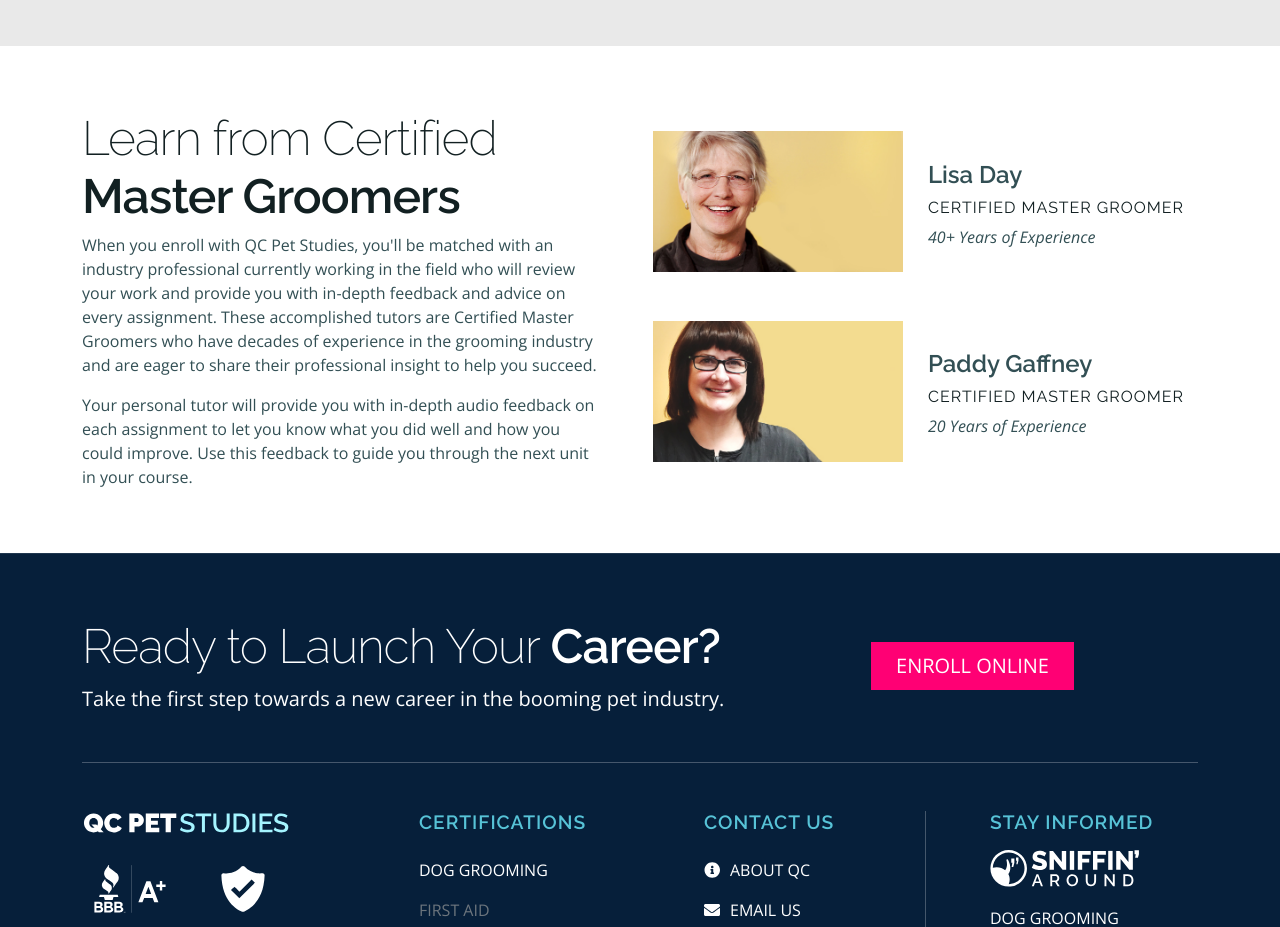
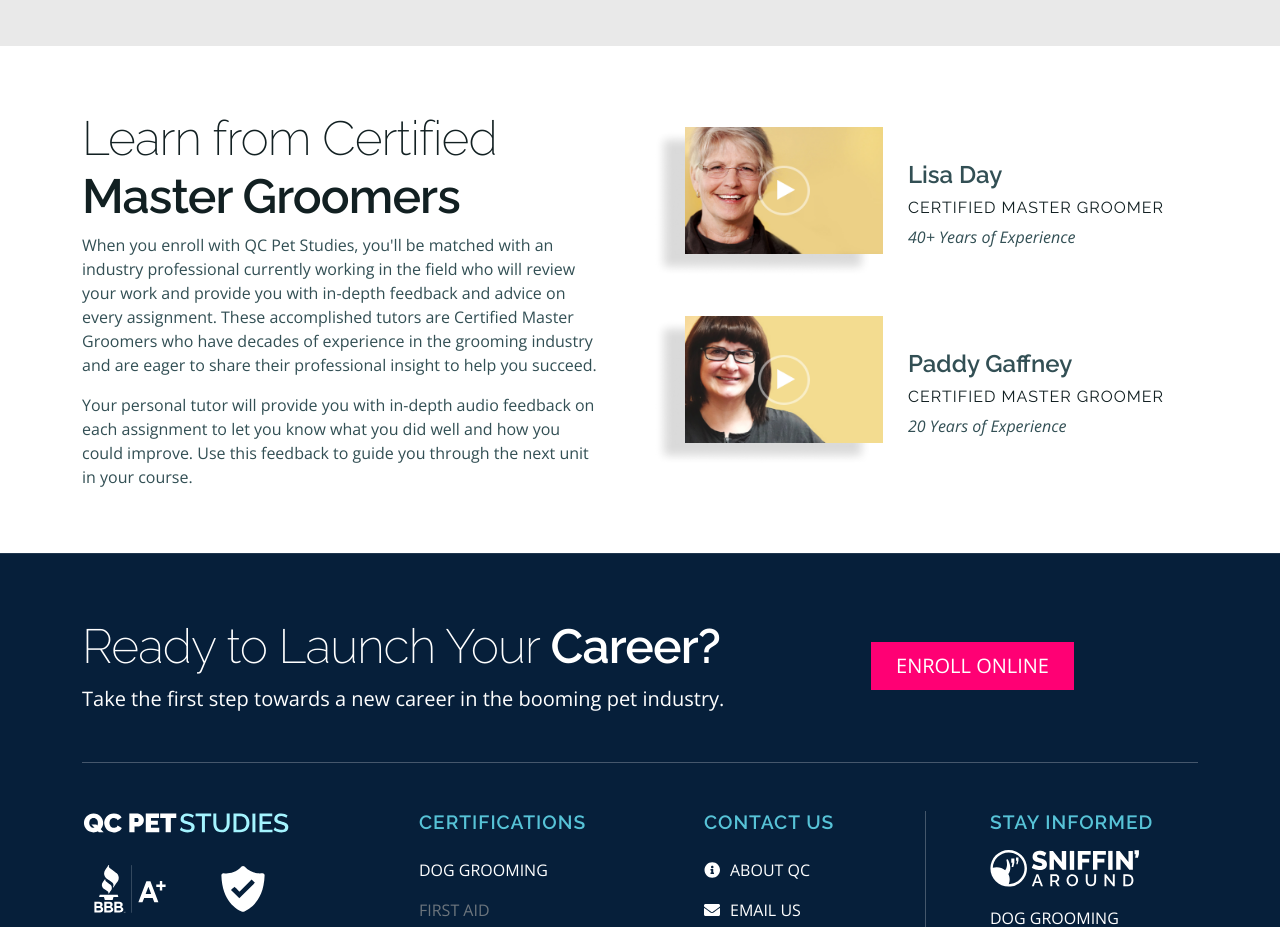
Before and after one commit to QCCareerSchool-Org/www.qcpetstudies.com, a Next.js app: page /dog-grooming-courses/dog-grooming in a window 1280 px wide. Shown: the part 3820-4747 px from the top of the page. Built offline with nearby package versions, Linux system fonts and the light colour scheme; no server answers.

Commit message:
- updated video thumbnail

```diff
--- a/src/pages/dog-grooming-courses/dog-grooming/index.tsx
+++ b/src/pages/dog-grooming-courses/dog-grooming/index.tsx
@@ -19,10 +19,10 @@ import DogGroomingBackground from '../../../images/backgrounds/dog-grooming.jpg'
 import DogCourseMaterialsImage from '../../../images/dg-course-materials-manuals-kit-white.jpg';
 import GroomingKitDetailImage from '../../../images/grooming-kit-details.jpg';
 import CertificationGoldImage from '../../../images/IDGP-certification-gold.svg';
-import MasterGroomerLisaImage from '../../../images/lisa-video-thumbnail.jpg';
+import MasterGroomerLisaImage from '../../../images/lisa-video-thumbnail.png';
 import MovieClapperImage from '../../../images/movie-clapper.svg';
 import OutlineImage from '../../../images/outline.svg';
-import MasterGroomerPaddyImage from '../../../images/paddy-video-thumbnail.jpg';
+import MasterGroomerPaddyImage from '../../../images/paddy-video-thumbnail.png';
 import PlayBtnImage from '../../../images/play-btn.svg';
 import { formatPrice } from '../../../lib/formatPrice';
 
@@ -209,7 +209,7 @@ const DogGroomingPage: NextPage = () => {
             <div className="col-12 col-lg-6 d-flex flex-column justify-content-around">
               <div className="d-flex align-items-center">
                 <div className="me-4">
-                  <button onClick={lisaPopupToggle} className="btn btn-link"><Image src={MasterGroomerLisaImage} alt="Master Groomer Lisa" width="250" height="141" /></button>
+                  <button onClick={lisaPopupToggle} className="btn btn-link"><Image src={MasterGroomerLisaImage} alt="Master Groomer Lisa" width="230" height="150" /></button>
                 </div>
                 <div className="d-flex flex-column">
                   <h3>Lisa Day</h3>
@@ -220,7 +220,7 @@ const DogGroomingPage: NextPage = () => {
               {!lgOrGreater && <div className="mb-4" />}
               <div className="d-flex align-items-center">
                 <div className="me-4">
-                  <button onClick={paddyPopupToggle} className="btn btn-link"><Image src={MasterGroomerPaddyImage} alt="Master Groomer Paddy" width="250" height="141" /></button>
+                  <button onClick={paddyPopupToggle} className="btn btn-link"><Image src={MasterGroomerPaddyImage} alt="Master Groomer Paddy" width="230" height="150" /></button>
                 </div>
                 <div className="d-flex flex-column">
                   <h3>Paddy Gaffney</h3>
```
Also changed, not shown: src/images/lisa-video-thumbnail.png (added), src/images/paddy-video-thumbnail.png (added).
